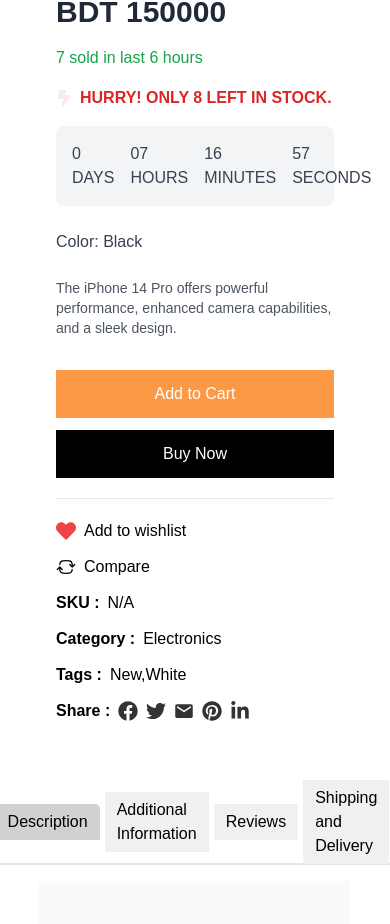
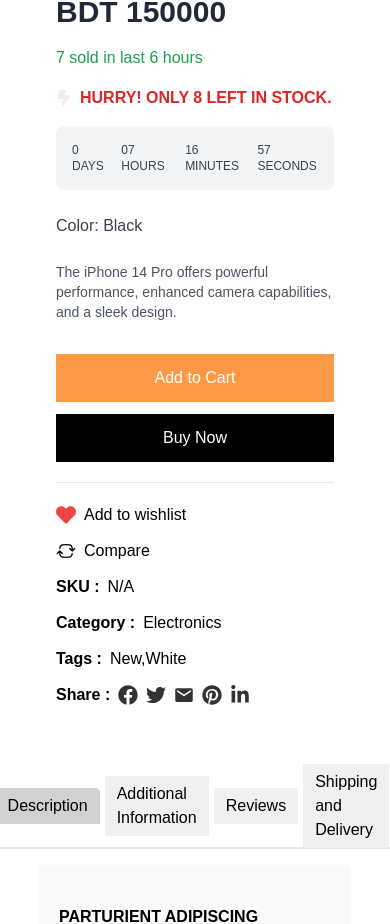
Before and after one commit to RianOntu/basel_rian, a Next.js app: page /shop/EL001 in a window 390 px wide. Shown: the part 968-1892 px from the top of the page. Built offline with nearby package versions, Linux system fonts and the light colour scheme; data requests are answered from the project's data file.

Commit message:
feat:made the single product page fully responsive

```diff
--- a/src/app/shop/[id]/page.js
+++ b/src/app/shop/[id]/page.js
@@ -64,7 +64,7 @@
 
             {/* Countdown Timer */}
             <div className="bg-gray-100 p-4 rounded-lg mb-6">
-              <div className="flex space-x-4 text-gray-700 font-medium">
+              <div className="flex space-x-4 text-gray-700 font-medium text-xs lg:text-md">
                 <span>0 DAYS</span>
                 <span>07 HOURS</span>
                 <span>16 MINUTES</span>
--- a/src/components/ReviewTabs/ReviewTabs.js
+++ b/src/components/ReviewTabs/ReviewTabs.js
@@ -4,7 +4,7 @@
 
 function ReviewTabs() {
   return (
-    <div className="App flex  items-start justify-between gap-36">
+    <div className="App flex flex-col lg:flex-row  items-start justify-between gap-36">
       <ReviewList className="w-1/2" />
       <ReviewForm className="w-1/2"  />
     </div>
--- a/src/components/ShippingnDeliveryTab/ShippingnDeliveryTab.js
+++ b/src/components/ShippingnDeliveryTab/ShippingnDeliveryTab.js
@@ -3,7 +3,7 @@
 function ShippingnDeliveryTab() {
   return (
     <>
-      <div className="flex items-start gap-4">
+      <div className="flex flex-col lg:flex-row items-start gap-4">
         <img src="/shipping.jpg" alt="" />
         <div className="flex flex-col">
           <p className="text-sm">
```
